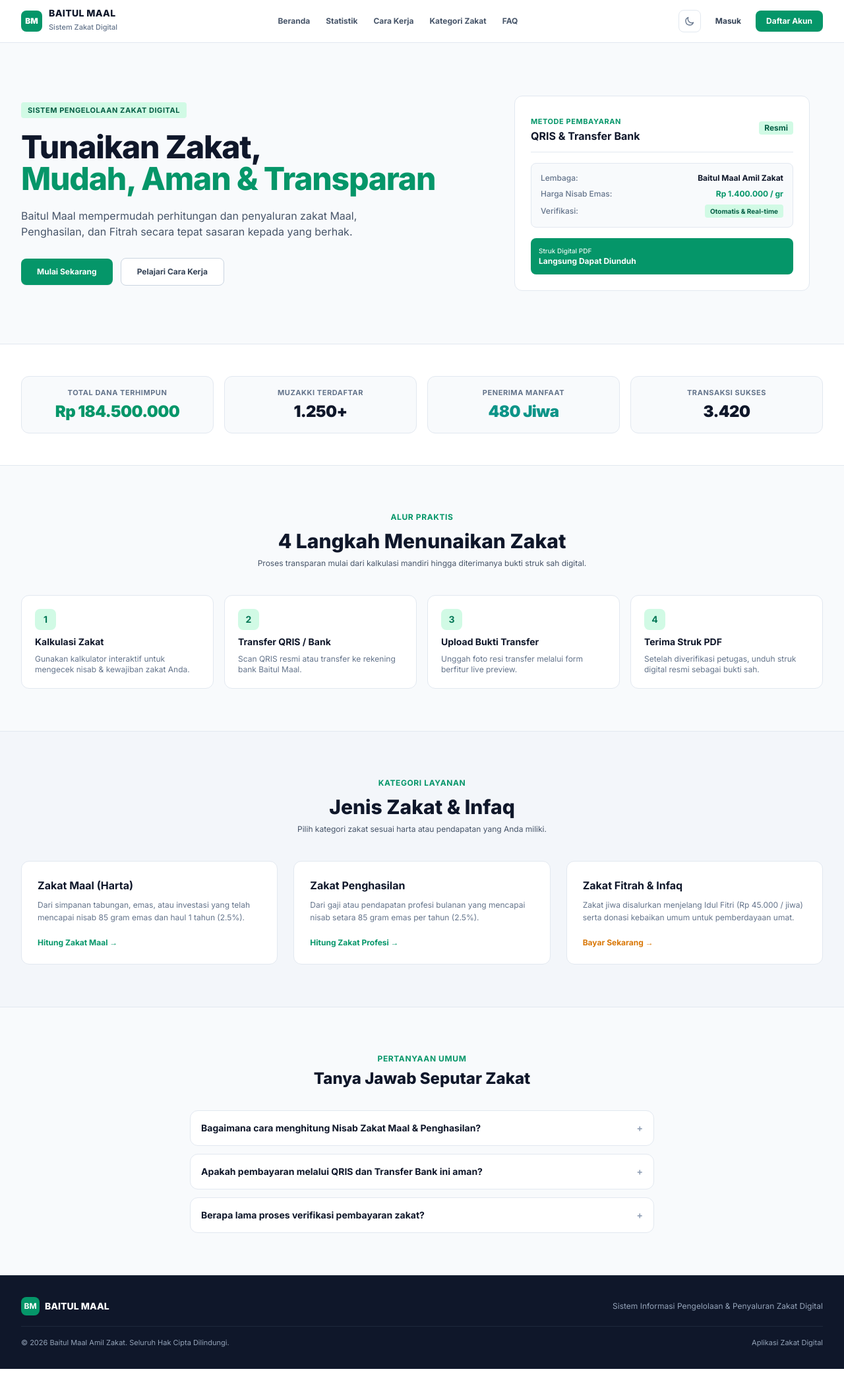
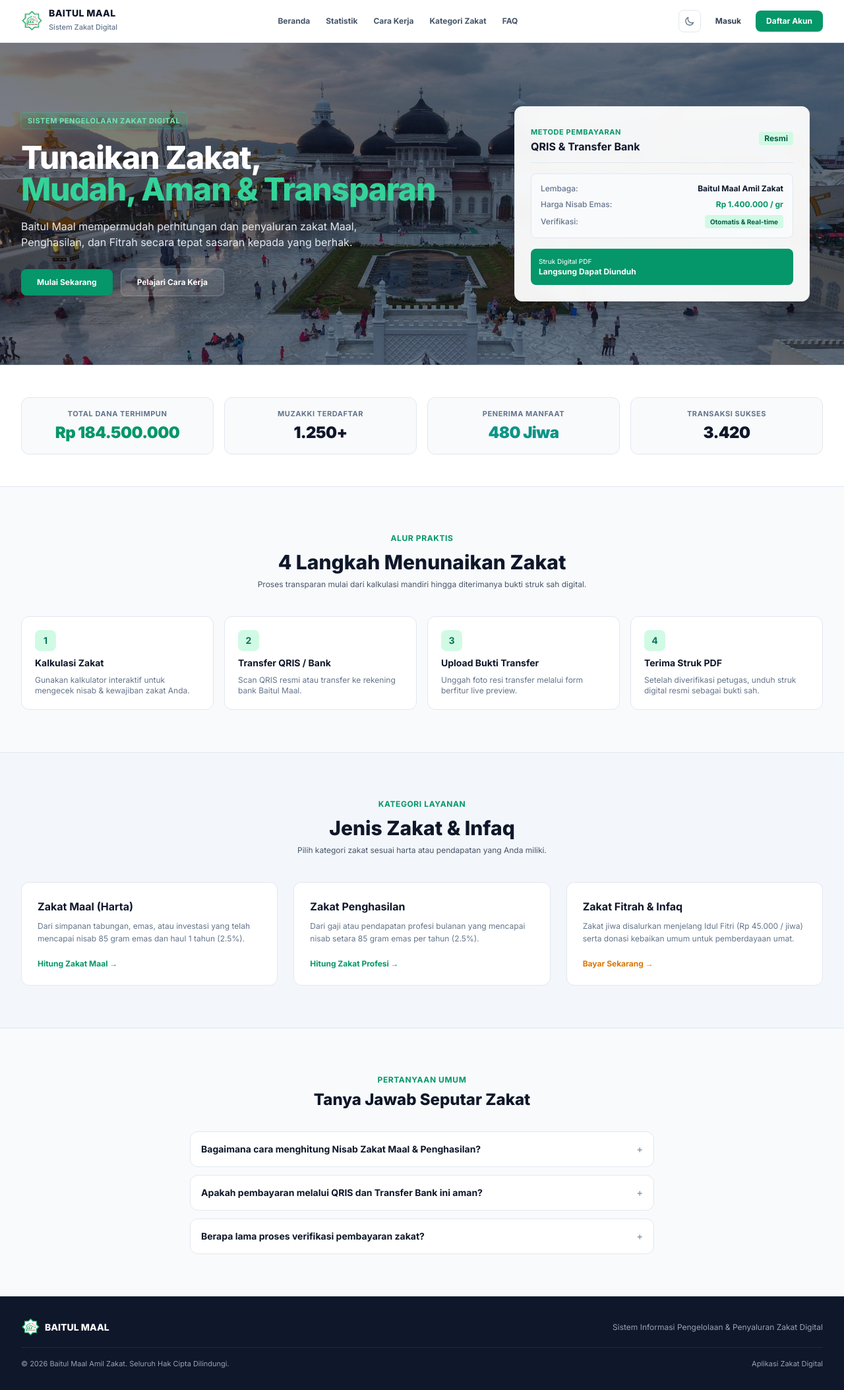
Before and after one commit to qannn0607/baitul-mal, a Laravel app: page / in a window 1280 px wide. Shown: the whole page at 66% size. Before the commit the page ends 2075 px from the top, so only its background shows below. Run offline with Laravel 12, Linux system fonts and the light colour scheme; some libraries are stand-ins or nearby versions.

Commit message:
update tampilan welcome

```diff
--- a/resources/views/welcome.blade.php
+++ b/resources/views/welcome.blade.php
@@ -1,5 +1,5 @@
 <!DOCTYPE html>
-<html lang="{{ str_replace('_', '-', app()->getLocale()) }}" x-data="{ darkMode: localStorage.getItem('darkMode') === 'true' }" :class="{ 'dark': darkMode }">
+<html lang="{{ str_replace('_', '-', app()->getLocale()) }}" class="scroll-smooth" x-data="{ darkMode: localStorage.getItem('darkMode') === 'true' }" :class="{ 'dark': darkMode }">
 <head>
     <meta charset="utf-8">
     <meta name="viewport" content="width=device-width, initial-scale=1">
@@ -29,17 +29,53 @@
     <style>
         body { font-family: 'Inter', sans-serif; }
         [x-cloak] { display: none !important; }
+
+        /* Transisi awal saat web pertama diakses (staggered, lebih aesthetic) */
+        @keyframes fadeSlideDown {
+            from { opacity: 0; transform: translateY(-16px); }
+            to   { opacity: 1; transform: translateY(0); }
+        }
+        @keyframes fadeSlideUp {
+            from { opacity: 0; transform: translateY(24px); }
+            to   { opacity: 1; transform: translateY(0); }
+        }
+        @keyframes fadeScaleIn {
+            from { opacity: 0; transform: translateY(20px) scale(0.96); }
+            to   { opacity: 1; transform: translateY(0) scale(1); }
+        }
+
+        .entrance-header {
+            animation: fadeSlideDown 0.7s cubic-bezier(0.16, 1, 0.3, 1) both;
+        }
+        .entrance-badge {
+            animation: fadeSlideUp 0.7s cubic-bezier(0.16, 1, 0.3, 1) both;
+            animation-delay: 0.15s;
+        }
+        .entrance-title {
+            animation: fadeSlideUp 0.8s cubic-bezier(0.16, 1, 0.3, 1) both;
+            animation-delay: 0.28s;
+        }
+        .entrance-desc {
+            animation: fadeSlideUp 0.8s cubic-bezier(0.16, 1, 0.3, 1) both;
+            animation-delay: 0.4s;
+        }
+        .entrance-buttons {
+            animation: fadeSlideUp 0.8s cubic-bezier(0.16, 1, 0.3, 1) both;
+            animation-delay: 0.52s;
+        }
+        .entrance-card {
+            animation: fadeScaleIn 0.9s cubic-bezier(0.16, 1, 0.3, 1) both;
+            animation-delay: 0.5s;
+        }
     </style>
 </head>
 <body class="bg-slate-50 dark:bg-slate-950 text-slate-900 dark:text-slate-100 antialiased selection:bg-emerald-600 selection:text-white transition-colors duration-200">
 
     <!-- NAVIGATION HEADER -->
-    <header class="sticky top-0 z-40 bg-white dark:bg-slate-900 border-b border-slate-200 dark:border-slate-800">
+    <header class="entrance-header sticky top-0 z-40 bg-white dark:bg-slate-900 border-b border-slate-200 dark:border-slate-800">
         <div class="max-w-7xl mx-auto px-4 sm:px-6 lg:px-8 h-16 flex items-center justify-between">
             <a href="/" class="flex items-center gap-2.5">
-                <div class="w-8 h-8 rounded-lg bg-emerald-600 flex items-center justify-center text-white font-black text-xs">
-                    BM
-                </div>
+                <img src="{{ asset('img/logo-baitulmal.png') }}" alt="Logo Baitul Maal" class="w-8 h-8 rounded-lg object-cover">
                 <div>
                     <span class="font-extrabold text-sm tracking-wide text-slate-900 dark:text-white block leading-none">BAITUL MAAL</span>
                     <span class="text-[11px] font-medium text-slate-500 dark:text-slate-400">Sistem Zakat Digital</span>
@@ -83,25 +119,59 @@
     </header>
 
     <!-- HERO SECTION -->
-    <section id="hero" class="py-12 lg:py-20 border-b border-slate-200 dark:border-slate-800">
-        <div class="max-w-7xl mx-auto px-4 sm:px-6 lg:px-8">
+    <section
+        id="hero"
+        class="relative py-16 lg:py-24 border-b border-slate-200 dark:border-slate-800 bg-slate-900 overflow-hidden scroll-mt-16"
+        x-data="{
+            slide: 0,
+            animate: true,
+            start() {
+                setInterval(() => {
+                    this.animate = true;
+                    this.slide++;
+                    if (this.slide === 2) {
+                        setTimeout(() => {
+                            this.animate = false;
+                            this.slide = 0;
+                        }, 1500);
+                    }
+                }, 3000);
+            }
+        }"
+        x-init="start()"
+    >
+        <!-- Background slider (auto-scroll searah, loop mulus) -->
+        <div class="absolute inset-0 flex w-[300%] h-full ease-in-out"
+             :class="animate ? 'transition-transform duration-[1500ms]' : ''"
+             :style="`transform: translateX(-${slide * (100/3)}%);`">
+            <div class="w-1/3 h-full bg-cover bg-no-repeat bg-[center_15%]"
+                 style="background-image: url('{{ asset('img/masjid_raya_bg.jpg') }}');"></div>
+            <div class="w-1/3 h-full bg-cover bg-no-repeat bg-[center_35%]"
+                 style="background-image: url('{{ asset('img/bg-kota-banda-aceh.jpg') }}');"></div>
+            <div class="w-1/3 h-full bg-cover bg-no-repeat bg-[center_15%]"
+                 style="background-image: url('{{ asset('img/masjid_raya_bg.jpg') }}');"></div>
+        </div>
+        <!-- Overlay gradient -->
+        <div class="absolute inset-0 bg-gradient-to-b from-slate-950/55 to-slate-950/45"></div>
+
+        <div class="max-w-7xl mx-auto px-4 sm:px-6 lg:px-8 relative z-10">
             <div class="grid lg:grid-cols-12 gap-8 items-center">
 
                 <div class="lg:col-span-7 space-y-5 text-center lg:text-left">
-                    <span class="inline-block px-2.5 py-1 rounded bg-emerald-100 dark:bg-emerald-950 text-emerald-800 dark:text-emerald-300 text-[11px] font-bold uppercase tracking-wider">
+                    <span class="entrance-badge inline-block px-2.5 py-1 rounded bg-emerald-500/15 text-emerald-300 text-[11px] font-bold uppercase tracking-wider ring-1 ring-emerald-400/30">
                         Sistem Pengelolaan Zakat Digital
                     </span>
 
-                    <h1 class="text-3xl sm:text-4xl lg:text-5xl font-extrabold text-slate-900 dark:text-white leading-tight tracking-tight">
+                    <h1 class="entrance-title text-3xl sm:text-4xl lg:text-5xl font-extrabold text-white leading-tight tracking-tight">
                         Tunaikan Zakat,<br>
-                        <span class="text-emerald-600 dark:text-emerald-400">Mudah, Aman & Transparan</span>
+                        <span class="text-emerald-400">Mudah, Aman & Transparan</span>
                     </h1>
 
-                    <p class="text-sm sm:text-base text-slate-600 dark:text-slate-400 max-w-xl mx-auto lg:mx-0 leading-relaxed">
+                    <p class="entrance-desc text-sm sm:text-base text-slate-200 max-w-xl mx-auto lg:mx-0 leading-relaxed">
                         Baitul Maal mempermudah perhitungan dan penyaluran zakat Maal, Penghasilan, dan Fitrah secara tepat sasaran kepada yang berhak.
                     </p>
 
-                    <div class="pt-2 flex flex-col sm:flex-row items-center justify-center lg:justify-start gap-3">
+                    <div class="entrance-buttons pt-2 flex flex-col sm:flex-row items-center justify-center lg:justify-start gap-3">
                         @auth
                             <a href="{{ route('zakat.calculator') }}" class="w-full sm:w-auto px-6 py-3 bg-emerald-600 hover:bg-emerald-700 text-white font-bold text-xs rounded-lg shadow-sm transition-colors text-center">
                                 Hitung & Bayar Zakat
@@ -111,7 +181,7 @@
                                 Mulai Sekarang
                             </a>
                         @endauth
-                        <a href="#cara-kerja" class="w-full sm:w-auto px-6 py-3 bg-white dark:bg-slate-900 border border-slate-300 dark:border-slate-700 text-slate-700 dark:text-slate-300 font-bold text-xs rounded-lg hover:bg-slate-100 dark:hover:bg-slate-800 transition-colors text-center">
+                        <a href="#cara-kerja" class="w-full sm:w-auto px-6 py-3 bg-white/10 backdrop-blur border border-white/20 text-white font-bold text-xs rounded-lg hover:bg-white/20 transition-colors text-center">
                             Pelajari Cara Kerja
                         </a>
                     </div>
@@ -119,7 +189,7 @@
 
                 <!-- Hero Graphic Card -->
                 <div class="lg:col-span-5 flex justify-center">
-                    <div class="w-full max-w-md bg-white dark:bg-slate-900 border border-slate-200 dark:border-slate-800 p-6 rounded-xl shadow-xs space-y-4">
+                    <div class="entrance-card w-full max-w-md bg-white/95 dark:bg-slate-900/95 backdrop-blur border border-slate-200 dark:border-slate-800 p-6 rounded-xl shadow-lg space-y-4">
                         <div class="flex items-center justify-between pb-3 border-b border-slate-200 dark:border-slate-800">
                             <div>
                                 <span class="text-[11px] font-bold text-emerald-600 dark:text-emerald-400 uppercase tracking-wider">Metode Pembayaran</span>
@@ -157,7 +227,7 @@
     </section>
 
     <!-- STATISTIK SECTION -->
-    <section id="statistik" class="py-12 bg-white dark:bg-slate-900 border-b border-slate-200 dark:border-slate-800">
+    <section id="statistik" class="py-12 bg-white dark:bg-slate-900 border-b border-slate-200 dark:border-slate-800 scroll-mt-16">
         <div class="max-w-7xl mx-auto px-4 sm:px-6 lg:px-8">
             <div class="grid grid-cols-2 lg:grid-cols-4 gap-4 text-center"
                  x-data="{
@@ -192,7 +262,7 @@
     </section>
 
     <!-- CARA KERJA SECTION -->
-    <section id="cara-kerja" class="py-16">
+    <section id="cara-kerja" class="py-16 scroll-mt-16">
         <div class="max-w-7xl mx-auto px-4 sm:px-6 lg:px-8 space-y-10">
             <div class="text-center max-w-2xl mx-auto space-y-2">
                 <span class="text-xs font-bold text-emerald-600 dark:text-emerald-400 uppercase tracking-wider">Alur Praktis</span>
@@ -231,7 +301,7 @@
     </section>
 
     <!-- KATEGORI ZAKAT SECTION -->
-    <section id="jenis-zakat" class="py-16 bg-slate-100/70 dark:bg-slate-900/60 border-y border-slate-200 dark:border-slate-800">
+    <section id="jenis-zakat" class="py-16 bg-slate-100/70 dark:bg-slate-900/60 border-y border-slate-200 dark:border-slate-800 scroll-mt-16">
         <div class="max-w-7xl mx-auto px-4 sm:px-6 lg:px-8 space-y-10">
             <div class="text-center max-w-2xl mx-auto space-y-2">
                 <span class="text-xs font-bold text-emerald-600 dark:text-emerald-400 uppercase tracking-wider">Kategori Layanan</span>
@@ -276,7 +346,7 @@
     </section>
 
     <!-- FAQ SECTION -->
-    <section id="faq" class="py-16">
+    <section id="faq" class="py-16 scroll-mt-16">
         <div class="max-w-3xl mx-auto px-4 sm:px-6 lg:px-8 space-y-8">
             <div class="text-center space-y-1">
                 <span class="text-xs font-bold text-emerald-600 dark:text-emerald-400 uppercase tracking-wider">Pertanyaan Umum</span>
@@ -324,9 +394,7 @@
         <div class="max-w-7xl mx-auto px-4 sm:px-6 lg:px-8 space-y-4">
             <div class="flex flex-col sm:flex-row items-center justify-between gap-4 border-b border-slate-800 pb-4">
                 <div class="flex items-center gap-2">
-                    <div class="w-7 h-7 rounded-lg bg-emerald-600 flex items-center justify-center text-white font-bold text-xs">
-                        BM
-                    </div>
+                    <img src="{{ asset('img/logo-baitulmal.png') }}" alt="Logo Baitul Maal" class="w-7 h-7 rounded-lg object-cover">
                     <span class="font-extrabold text-sm text-white">BAITUL MAAL</span>
                 </div>
                 <p class="text-xs text-slate-400">
```
Also changed, not shown: public/img/bg-kota-banda-aceh.jpg (added), public/img/masjid_raya_bg.jpg (added).
